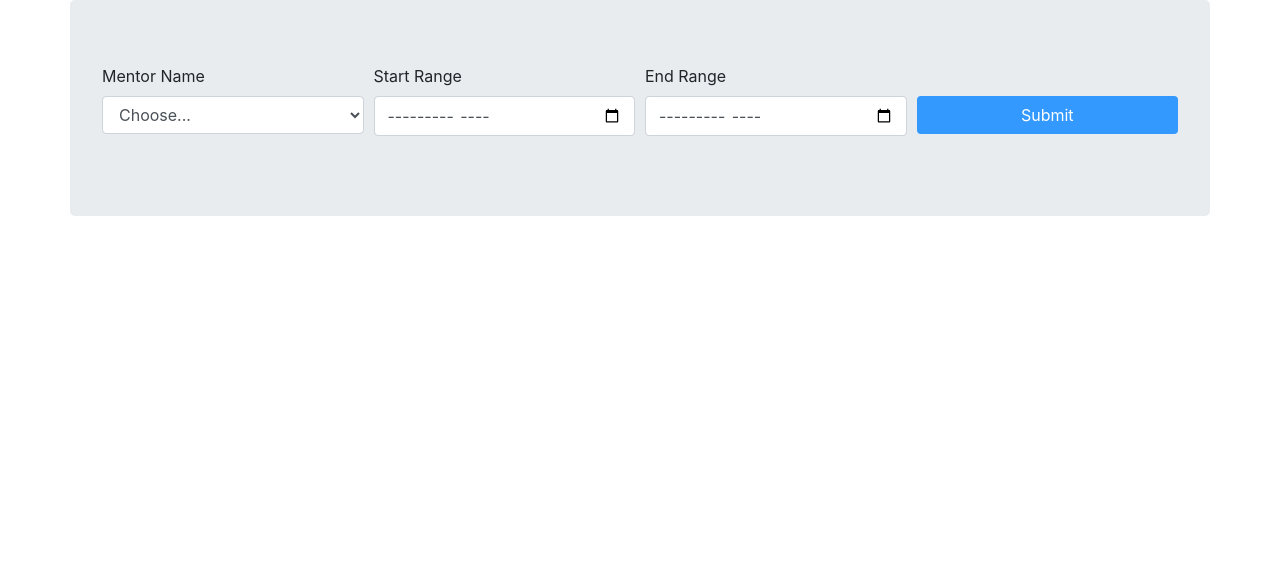
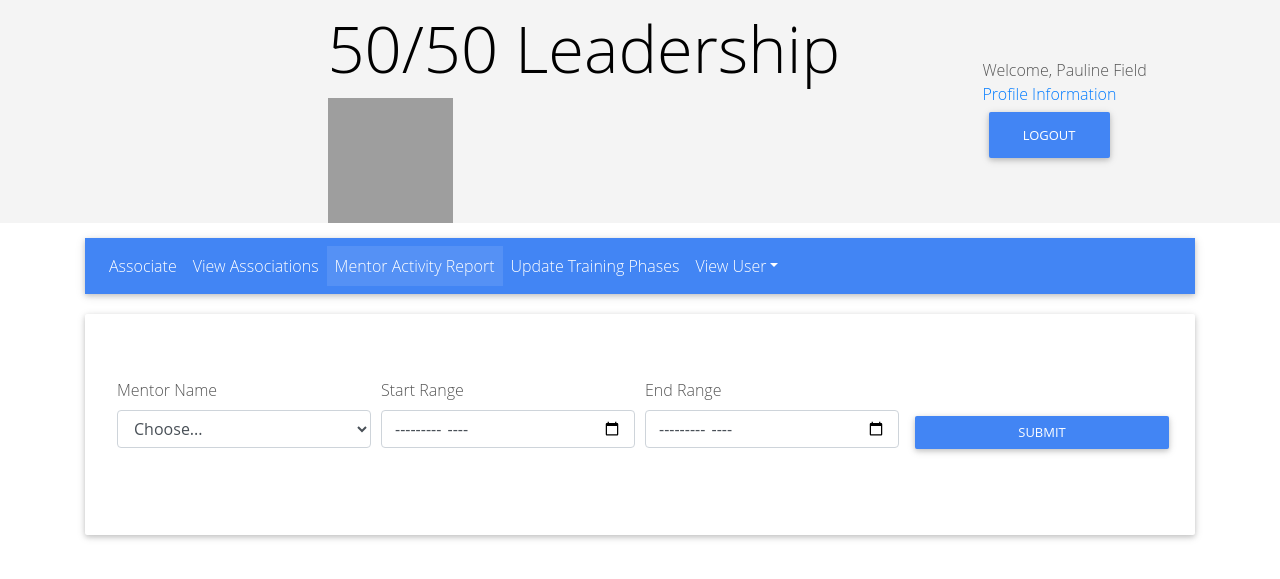
Before and after one commit to poptanimukesh/mentorprogram, a Django app: template polls/templates/viewSubmittedMentorReport.html in a window 1280 px wide. Shown: the top 579 px of the page. Run offline with Django 3.2, Linux system fonts and the light colour scheme; the template is opened without the code that fills it, so the values that code supplies are empty; some libraries are stand-ins or nearby versions; grey boxes are pictures that could not be loaded.

Commit message:
Added headers for mentor pages and revamped UI - MENPS-114

```diff
--- a/polls/templates/navmenu.html
+++ b/polls/templates/navmenu.html
@@ -12,26 +12,29 @@
 
     <!-- Links -->
     <ul class="navbar-nav mr-auto">
-      <li class="nav-item" id="home">
+      <!-- <li class="nav-item" id="home">
         <a class="nav-link" href="/polls/">Home</a>
-      </li>
+      </li> -->
       <li class="nav-item" id="associate">
         <a class="nav-link" href="/polls/associate">Associate</a>
       </li>
       <li class="nav-item" id="view-associations">
         <a class="nav-link" href="/polls/viewAssociations">View Associations</a>
       </li>
+      <li class="nav-item" id="mentor-activity-report">
+        <a class="nav-link" href="/polls/viewSubmittedMentorReport">Mentor Activity Report</a>
+      </li>
       <li class="nav-item" id="training-phases">
         <a class="nav-link" href="/polls/trainingPhases">Update Training Phases</a>
       </li>
 
       <!-- Dropdown -->
-      <li class="nav-item dropdown">
+      <li class="nav-item dropdown" id="view-user">
         <a class="nav-link dropdown-toggle" id="navbarDropdownMenuLink" data-toggle="dropdown"
           aria-haspopup="true" aria-expanded="false">View User</a>
         <div class="dropdown-menu dropdown-primary" aria-labelledby="navbarDropdownMenuLink">
-          <a class="dropdown-item" href="#">View Mentors</a>
-          <a class="dropdown-item" href="#">View Mentees</a>
+          <a class="dropdown-item" href="/polls/viewMentors">View Mentors</a>
+          <a class="dropdown-item" href="/polls/viewMentees">View Mentees</a>
         </div>
       </li>
 
--- a/polls/templates/viewSubmittedMentorReport.html
+++ b/polls/templates/viewSubmittedMentorReport.html
@@ -2,16 +2,24 @@
 <html lang="en">
   <head>
     <meta charset="UTF-8">
-    <script src="https://code.jquery.com/jquery-3.2.1.min.js"></script>
-    <link rel="stylesheet" href="https://maxcdn.bootstrapcdn.com/bootstrap/4.0.0/css/bootstrap.min.css" integrity="sha384-Gn5384xqQ1aoWXA+058RXPxPg6fy4IWvTNh0E263XmFcJlSAwiGgFAW/dAiS6JXm" crossorigin="anonymous">
-    <script src="https://cdnjs.cloudflare.com/ajax/libs/popper.js/1.12.9/umd/popper.min.js" integrity="sha384-ApNbgh9B+Y1QKtv3Rn7W3mgPxhU9K/ScQsAP7hUibX39j7fakFPskvXusvfa0b4Q" crossorigin="anonymous"></script>
-    <script src="https://maxcdn.bootstrapcdn.com/bootstrap/4.0.0/js/bootstrap.min.js" integrity="sha384-JZR6Spejh4U02d8jOt6vLEHfe/JQGiRRSQQxSfFWpi1MquVdAyjUar5+76PVCmYl" crossorigin="anonymous"></script>
+
     <title>Mentor: Report History</title>
   </head>
+
+{% include "header.html" %}
+
+<style type="text/css">
+  .custom-btn {
+    font-size: 20px;
+    padding: 0px;
+  }
+</style>
+
    {% load static %}
    <body>
       <div class="container">
-        <div class="row jumbotron" style="display: flex;">
+        {% include "navmenu.html" %}
+        <div class="jumbotron" style="display: flex;">
           <form id = 'searchForm' style="width: 100%">
             <div class="form-row">
               <div class="form-group col-md-3">
@@ -37,7 +45,7 @@
               </div>
               <div class="form-group col-sm-3" style="align-items: center;text-align: center">
                 <label for="submit">&nbsp;</label>
-                <a id="submit" class="form-control btn btn-default read-more control" style="background:#3399ff;color:white">Submit</a>
+                <a id="submit" class="form-control btn btn-primary read-more control" style="padding: 7px;">Submit</a>
               </div>
             </div>
           </form>
@@ -47,7 +55,14 @@
       </div>
     </body>
 
+{% include "commonJS.html" %}
   {% block staticfiles %}
   <script rel="stylesheet" src="{% static 'js/mentorReportHistory.js' %}"></script>
   {% endblock %}
+
+  <script type="text/javascript">
+    $(document).ready(function() {
+        $('#mentor-activity-report').addClass('active');
+    } );
+  </script>
 </html>
--- a/static/js/mentorActivity.js
+++ b/static/js/mentorActivity.js
@@ -70,7 +70,7 @@ $(document).ready(function(){
     element.find('.date_picker').attr('name', 'date_picker' + size);
   });
 
-  jQuery(document).delegate('a.delete-record', 'click', function(e) {
+  jQuery(document).delegate('button.delete-record', 'click', function(e) {
     e.preventDefault();
     var didConfirm = confirm("Are you sure You want to delete");
     if (didConfirm == true) {
--- a/static/js/mentorReportHistory.js
+++ b/static/js/mentorReportHistory.js
@@ -25,7 +25,7 @@ $(document).ready(function(){
           $.each(data,function(index,value){  //report_history
             mentor_history +='<div class="card">';
             mentor_history += '<div class="card-header" id = ' + value['activity_summary']['report_id'] + '><h2 class="mb-0">';
-            mentor_history += '<button class="btn btn-link" type="button" data-toggle="collapse" data-target=' + value['collapse_mentor'] + ' aria-expanded="true" aria-controls='+ value['aria_mentor'] + '>' + value['month'] + ' - ' + value['year'] + '</button></h2></div>';
+            mentor_history += '<button class="btn btn-link custom-btn" type="button" data-toggle="collapse" data-target=' + value['collapse_mentor'] + ' aria-expanded="true" aria-controls='+ value['aria_mentor'] + '>' + value['month'] + ' - ' + value['year'] + '</button></h2></div>';
             mentor_history += '<div id= '  + value['aria_mentor'] + ' class="collapse" aria-labelledby= ' +  value['activity_summary']['report_id'] + ' data-parent="#mentorHistoryAccordion">';
             mentor_history += '<div class="card-body"> <h5>Montly call attended: '+ value['activity_summary']['callattended'] + ' </h5>';
             mentor_history += '<table class="table table-sm table-striped"><thead><tr><th scope="col">#</th>';
```
Also changed, not shown: polls/templates/mentorActivity.html (+70 -45 lines), polls/templates/mentorHistory.html (+20 -7 lines).
